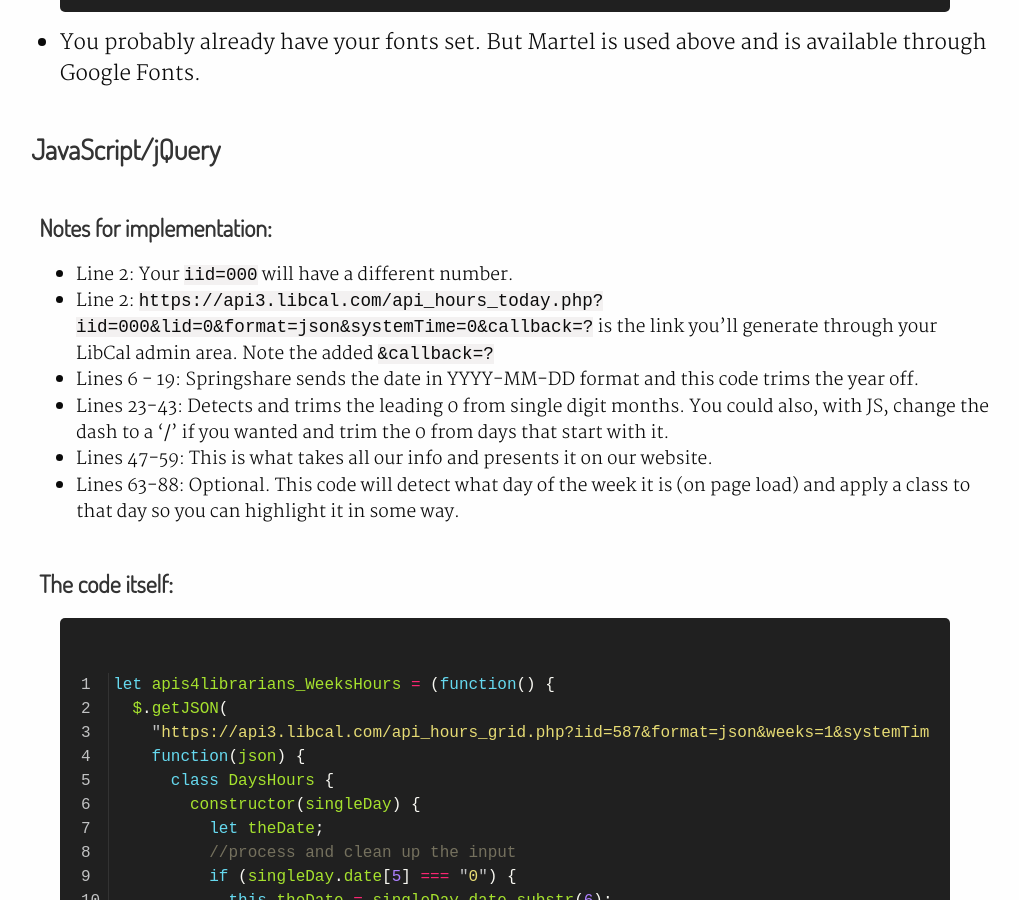
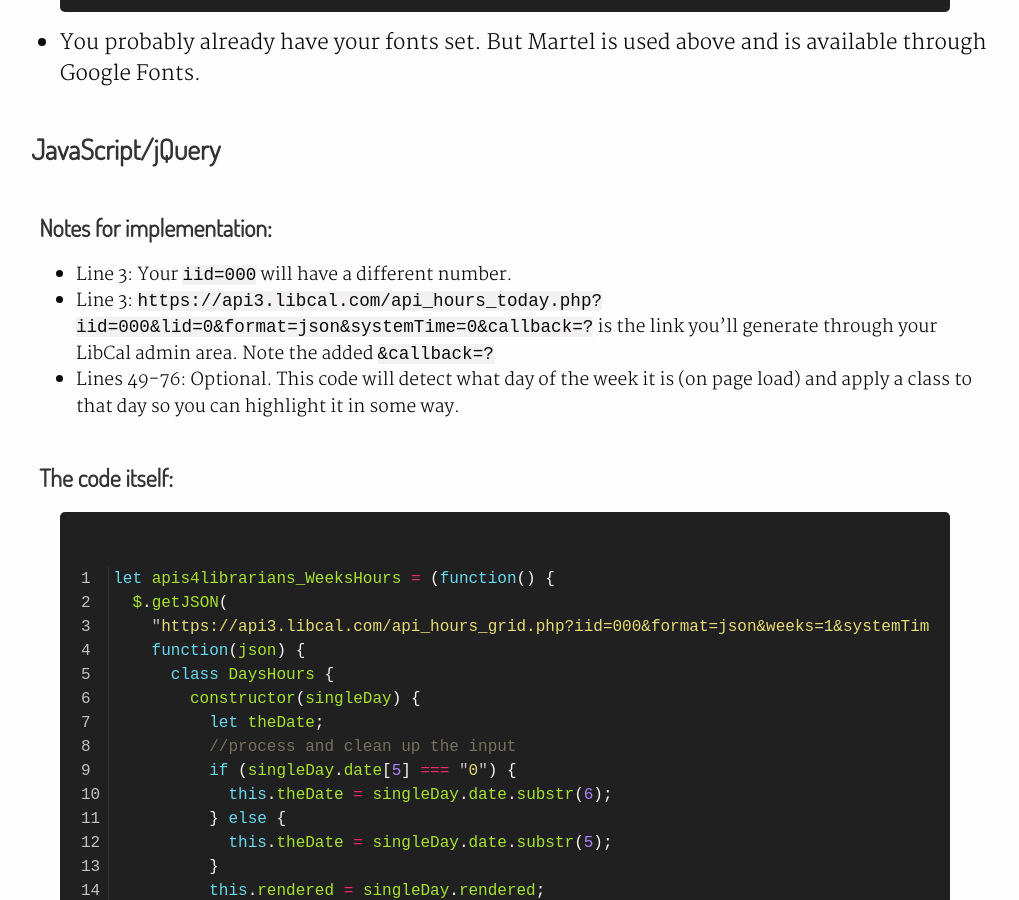
Before and after one commit to BradCoffield/APIs-for-librarians, a Jekyll site: the page built from _libcal/this-weeks-hours.md, in a window 1280 px wide and 900 px high, scrolled down 2340 px. Shown: the whole window, without its empty margins (135-1154 px from the left). Built offline with Jekyll 4.4.1, drawn with Linux system fonts in a browser that asks for light colours; comment, search, counter and statistics services are not loaded.

Commit message:
updated the notes

```diff
--- a/_libcal/this-weeks-hours.md
+++ b/_libcal/this-weeks-hours.md
@@ -67,19 +67,16 @@ font-weight: bold;
 
 {:.code-notes}
 
-* Line 2: Your `iid=000` will have a different number.
-* Line 2: `https://api3.libcal.com/api_hours_today.php?iid=000&lid=0&format=json&systemTime=0&callback=?` is the link you'll generate through your LibCal admin area. Note the added `&callback=?`
-* Lines 6 - 19: Springshare sends the date in YYYY-MM-DD format and this code trims the year off.
-* Lines 23-43: Detects and trims the leading 0 from single digit months. You could also, with JS, change the dash to a '/' if you wanted and trim the 0 from days that start with it.
-* Lines 47-59: This is what takes all our info and presents it on our website.
-* Lines 63-88: Optional. This code will detect what day of the week it is (on page load) and apply a class to that day so you can highlight it in some way.
+* Line 3: Your `iid=000` will have a different number.
+* Line 3: `https://api3.libcal.com/api_hours_today.php?iid=000&lid=0&format=json&systemTime=0&callback=?` is the link you'll generate through your LibCal admin area. Note the added `&callback=?`
+* Lines 49-76: Optional. This code will detect what day of the week it is (on page load) and apply a class to that day so you can highlight it in some way.
 
 ##### The code itself:
 
 {% highlight javascript linenos %}
 let apis4librarians_WeeksHours = (function() {
   $.getJSON(
-    "https://api3.libcal.com/api_hours_grid.php?iid=587&format=json&weeks=1&systemTime=0&callback=?",
+    "https://api3.libcal.com/api_hours_grid.php?iid=000&format=json&weeks=1&systemTime=0&callback=?",
     function(json) {
       class DaysHours {
         constructor(singleDay) {
```
